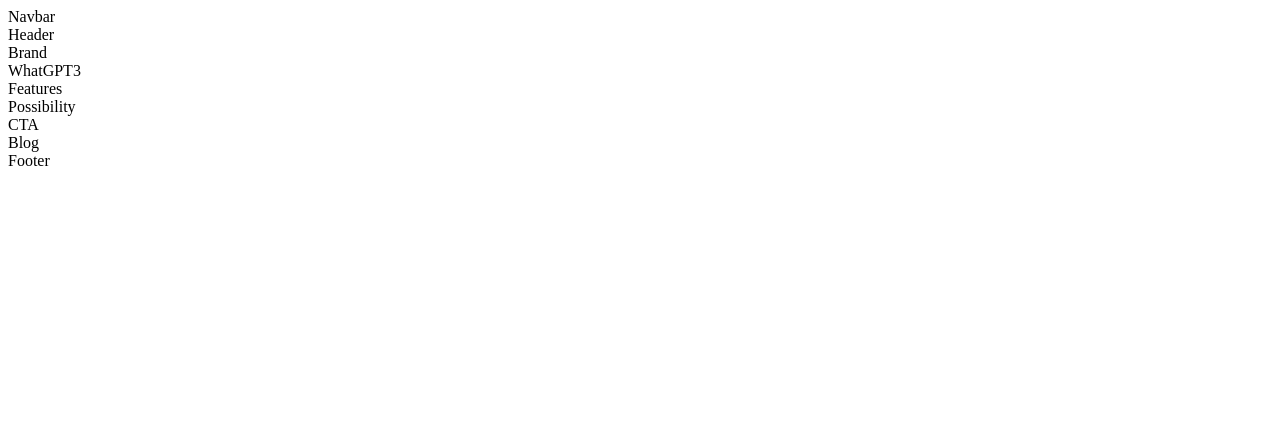
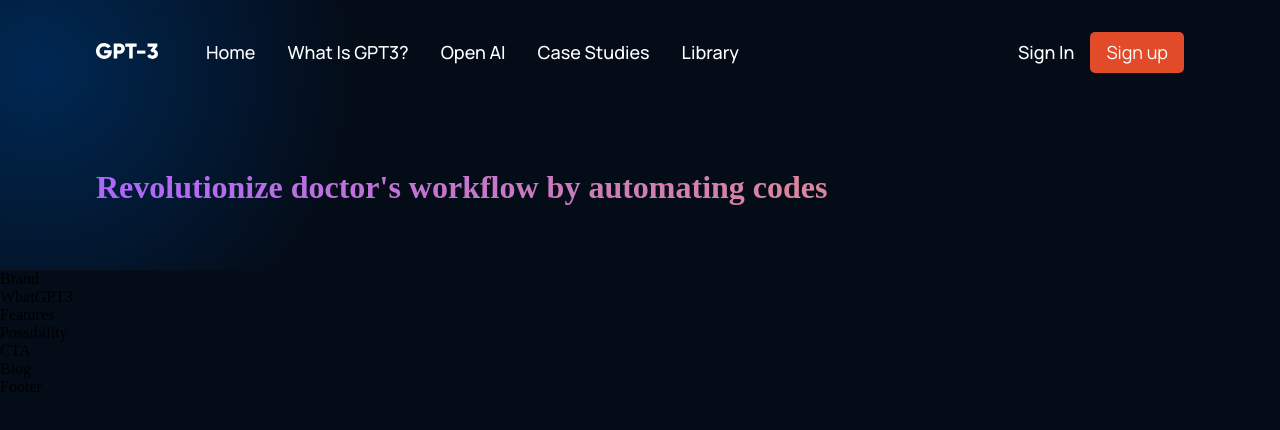
Before and after one commit to fengzhang789/Billify, a React (Create React App) app in the folder client/: page / in a window 1280 px wide. Shown: the top 430 px of the page. Built offline with nearby package versions, Linux system fonts and the light colour scheme.

Commit message:
navbar done

```diff
--- /dev/null
+++ b/client/src/App.css
@@ -0,0 +1,108 @@
+* {
+    box-sizing: border-box;
+    padding: 0;
+    margin: 0;
+    scroll-behavior: smooth;
+}
+
+body{
+    background: var(--color-bg)
+
+}
+
+a{
+    color: unset;
+    text-decoration: none;
+}
+
+.gradient__bg {
+
+
+
+    background:-moz-radial-gradient(circle at 3% 25%, rgba(0, 40, 83, 1) 0%, rgba(4, 12, 24, 1) 25%);
+
+    /* safari 5.1+,chrome 10+ */
+    background:-webkit-radial-gradient(circle at 3% 25%, rgba(0, 40, 83, 1) 0%, rgba(4, 12, 24, 1) 25%);
+
+    /* opera 11.10+ */
+    background:-o-radial-gradient(circle at 3% 25%, rgba(0, 40, 83, 1) 0%, rgba(4, 12, 24, 1) 25%);
+
+    /* ie 10+ */
+    background:-ms-radial-gradient(circle at 3% 25%, rgba(0, 40, 83, 1) 0%, rgba(4, 12, 24, 1) 25%);
+
+    /* global 92%+ browsers support */
+    background:radial-gradient(circle at 3% 25%, rgba(0, 40, 83, 1) 0%, rgba(4, 12, 24, 1) 25%);
+  }
+
+.gradient__text{
+    background: var(--gradient-text);
+    background-clip: text;
+    -webkit-background-clip: text;
+    -webkit-text-fill-color: transparent;
+}
+
+.section__padding {
+    padding: 4rem 6rem;
+}
+
+.section__margin {
+    margin: 4rem 6rem;
+}
+
+.scale-up-center {
+	-webkit-animation: scale-up-center 0.4s cubic-bezier(0.390, 0.575, 0.565, 1.000) both;
+	        animation: scale-up-center 0.4s cubic-bezier(0.390, 0.575, 0.565, 1.000) both;
+}
+
+/* ----------------------------------------------
+ * Generated by Animista on 2024-1-13 15:58:14
+ * Licensed under FreeBSD License.
+ * See http://animista.net/license for more info.
+ * w: http://animista.net, t: @cssanimista
+ * ---------------------------------------------- */
+
+/**
+ * ----------------------------------------
+ * animation scale-up-center
+ * ----------------------------------------
+ */
+ @-webkit-keyframes scale-up-center {
+    0% {
+      -webkit-transform: scale(0.5);
+              transform: scale(0.5);
+    }
+    100% {
+      -webkit-transform: scale(1);
+              transform: scale(1);
+    }
+  }
+  @keyframes scale-up-center {
+    0% {
+      -webkit-transform: scale(0.5);
+              transform: scale(0.5);
+    }
+    100% {
+      -webkit-transform: scale(1);
+              transform: scale(1);
+    }
+  }
+
+  @media screen and (max-width: 700px) {
+    .section__padding {
+        padding: 4rem;
+    }
+
+    .section__margin {
+        margin: 4rem;
+    }
+  }
+
+  @media screen and (max-width: 550px) {
+    .section__padding {
+        padding: 4rem 2rem;
+    }
+
+    .section__margin {
+        margin: 4rem 2rem;
+    }
+  }
--- a/client/src/App.js
+++ b/client/src/App.js
@@ -2,6 +2,7 @@ import React from 'react'
 
 import {Footer, Blog, Possibility, Features, WhatGPT3, Header } from './containers';
 import {CTA, Brand, Navbar} from './components';
+import './App.css'
 
 
 
--- a/client/src/components/navbar/Navbar.jsx
+++ b/client/src/components/navbar/Navbar.jsx
@@ -1,10 +1,56 @@
-import React from 'react'
+import React, { useState } from 'react';
+import { RiMenu3Line, RiCloseLine } from 'react-icons/ri';
+import logo from '../../assets/logo.svg';
 import './navbar.css';
 
+const Menu = () => (
+  <>
+    <p><a href="#home">Home</a></p>
+    <p><a href="#wgpt3">What is GPT3?</a></p>
+    <p><a href="#possibility">Open AI</a></p>
+    <p><a href="#features">Case Studies</a></p>
+    <p><a href="#blog">Library</a></p>
+  </>
+);
+
+
 const Navbar = () => {
+  const [toggleMenu, setToggleMenu] = useState(false);
+
   return (
-    <div>Navbar</div>
-  )
-}
+    <div className="billify__navbar">
+      <div className="billify__navbar-links">
+        <div className="billify__navbar-links_logo">
+          <img src={logo} />
+        </div>
+        <div className="billify__navbar-links_container">
+          <p><a href="#home">Home</a></p>
+          <p><a href="#wgpt3">What is GPT3?</a></p>
+          <p><a href="#possibility">Open AI</a></p>
+          <p><a href="#features">Case Studies</a></p>
+          <p><a href="#blog">Library</a></p>
+        </div>
+      </div>
+      <div className="billify__navbar-sign">
+        <p>Sign in</p>
+        <button type="button">Sign up</button>
+      </div>
+      <div className="billify__navbar-menu">
+        {toggleMenu
+          ? <RiCloseLine color="#fff" size={27} onClick={() => setToggleMenu(false)} />
+          : <RiMenu3Line color="#fff" size={27} onClick={() => setToggleMenu(true)} />}
+        {toggleMenu && (
+        <div className="billify__navbar-menu_container scale-up-center">
+          <Menu />
+          <div className="billify__navbar-menu_container-links-sign">
+            <p>Sign in</p>
+            <button type="button">Sign up</button>
+          </div>
+        </div>
+        )}
+      </div>
+    </div>
+  );
+};
 
-export default Navbar
+export default Navbar;
--- a/client/src/components/navbar/navbar.css
+++ b/client/src/components/navbar/navbar.css
@@ -0,0 +1,136 @@
+.billify__navbar{
+    display: flex;
+    justify-content: space-between;
+    align-items: center;
+
+    padding: 2rem 6rem;
+}
+
+.billify__navbar-links{
+    flex: 1;
+    display: flex;
+    justify-content: flex-start;
+    align-items: center;
+}
+
+.billify__navbar-links_logo {
+    margin-right: 2rem;
+}
+
+.billify__navbar-links_logo img {
+    width: 62px;
+    height: 16px;
+}
+
+.billify__navbar-links_container{
+    display: flex;
+    flex-direction: row;
+}
+
+
+.billify__navbar-sign{
+    display: flex;
+    justify-content: flex-end;
+    align-items: center;
+}
+
+.billify__navbar-links_container p,
+.billify__navbar-sign p,
+.billif__navbar-menu_container p {
+    color: white;
+    font-family: var(--font-family);
+    font-weight: 500;
+    font-size: 18px;
+    line-height: 25px;
+    text-transform: capitalize;
+
+    margin: 0 1rem;
+    cursor: pointer;
+}
+
+.billify__navbar-sign button,
+.billify__navbar-menu_container button {
+    padding: 0.5rem 1rem;
+    color: #fff;
+    background: #e24b29;
+    font-family: var(--font-family);
+    font-weight: 400;
+    font-size: 18px;
+    line-height: 25px;
+    border: none;
+    outline: none;
+    cursor: pointer;
+    border-radius: 5px;
+}
+
+.billify__navbar-menu{
+    margin-left: 1rem;
+    display: none;
+    position: relative;
+}
+
+.billify__navbar-menu svg {
+    cursor: pointer;
+}
+
+
+.billify__navbar-menu_container{
+    display: flex;
+    justify-content: flex-end;
+    align-items: flex-end;
+    flex-direction: column;
+    text-align: end;
+    background: var(--color-footer);
+    padding: 2rem;
+    position: absolute;
+    top: 40px;
+    right: 0;
+    margin-top: 1rem;
+    min-width: 210px;
+    border-radius: 5px;
+    box-shadow: 0 0 5 rgba(0, 0, 0, 0.2);
+}
+
+.billify__navbar-menu_container p{
+    margin: 1rem 0;
+
+}
+
+.billify__navbar-menu_container-links-sign {
+    display: none;
+}
+
+
+@media screen and (max-width: 1050px) {
+    .billify__navbar-links_container {
+        display: none;
+    }
+
+    .billify__navbar-menu {
+        display: flex;
+    }
+}
+
+@media screen and (max-width: 700px) {
+    .gpt3__navbar {
+        padding: 2rem 4rem;
+    }
+}
+
+@media screen and (max-width: 550px) {
+    .billify__navbar {
+        padding: 2rem;
+    }
+
+    .billify__navbar-sign {
+        display: none;
+    }
+
+    .billify__navbar-menu_container {
+        top: 20px;
+    }
+
+    .billify__navbar-menu_container-links-sign {
+        display: block;
+    }
+}
--- a/client/src/containers/header/Header.jsx
+++ b/client/src/containers/header/Header.jsx
@@ -4,7 +4,10 @@ import './header.css';
 
 const Header = () => {
   return (
-    <div>Header</div>
+    <div className="billify__header section__padding" id="home">
+        <div className="billify__header-content"></div>
+        <h1 className="gradient__text">Revolutionize doctor's workflow by automating codes</h1>
+    </div>
   )
 }
 
--- /dev/null
+++ b/client/src/index.css
@@ -0,0 +1,14 @@
+@import url('https://fonts.googleapis.com/css2?family=Manrope:wght@200;300;400;500;600;700;800&display=swap');
+
+:root {
+  --font-family: 'Manrope', sans-serif;
+
+  --gradient-text: linear-gradient(89.97deg, #AE67FA 1.84%, #F49867 102.67%);
+  --gradient-bar: linear-gradient(103.22deg, #AE67FA -13.86%, #F49867 99.55%);
+
+  --color-bg: #040C18;
+  --color-footer : #031B34;
+  --color-blog: #042c54;
+  --color-text: #81AFDD;
+  --color-subtext: #FF8A71;
+}
--- a/client/src/index.js
+++ b/client/src/index.js
@@ -2,5 +2,6 @@ import React from 'react';
 import ReactDOM from 'react-dom';
 
 import App from './App';
+import './index.css'
 
 ReactDOM.render(<App />, document.getElementById('root'));
--- /dev/null
+++ b/package.json
@@ -0,0 +1,5 @@
+{
+  "dependencies": {
+    "react-icons": "^5.0.1"
+  }
+}
```
Also changed, not shown: client/src/assets/logo.svg (added), 1 other file (tests, documents, lock files or other folders).
